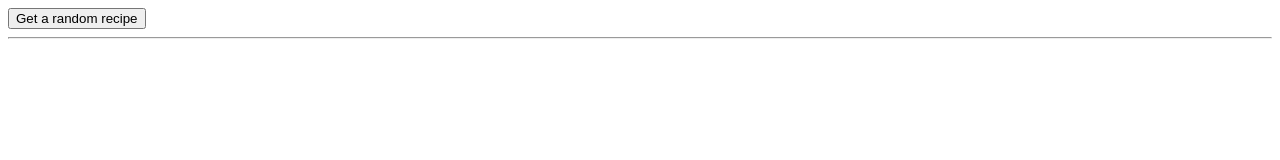
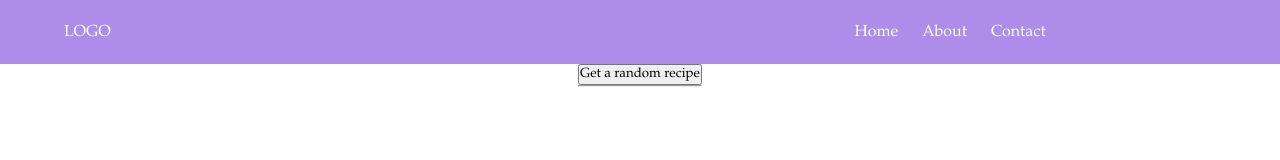
Before and after one commit to gabrielSantillo/Js-Recipe-API-Practice, a plain HTML site: page index.html in a window 1280 px wide. Drawn offline with nearby package versions, Linux system fonts and the light colour scheme.

Commit message:
Adding style to the header

```diff
--- /dev/null
+++ b/css/style.scss
@@ -0,0 +1,38 @@
+* {
+    margin: 0;
+    padding: 0;
+    font-family: "Garamond", "Lucida Sans", "Lucida Sans Regular", "Lucida Grande", "Lucida Sans Unicode", Geneva, Verdana, sans-serif;
+  }
+
+  body {
+    min-height: 100vh;
+    place-items: center;
+    width: 100%;
+  }
+
+  img, svg, iframe {
+    width: 100%;
+}
+
+header {
+    display: grid;
+    grid-template-columns: 1fr 1fr;
+    background-color: #AD8CEA;
+    height: 8vh;
+    width: 100%;
+    place-items: center;
+
+    >#header_logo {
+        justify-self: start;
+        margin-left: 10%;
+        color: white;
+    }
+
+    >#header_links {
+        >a {
+            margin-right: 20px;
+            text-decoration: none;
+            color: white;
+        }
+    }
+}
--- a/index.html
+++ b/index.html
@@ -9,7 +9,19 @@
     <link rel="stylesheet" href="css/style.css" />
   </head>
   <body>
-    <header></header>
+    <header>
+      <div id="header_logo">
+        <p>LOGO</p>
+      </div>
+
+      <div id="header_links">
+        <a href="#">Home</a>
+        <a href="#">About</a>
+        <a href="#">Contact</a>
+      </div>
+
+    </header>
+
     <main>
       <article>
         <button id="random_recipe_button">Get a random recipe</button>
--- a/js/app.js
+++ b/js/app.js
@@ -1,7 +1,8 @@
 function post_success(response) {
-let recipe_section = document.getElementById(`recipe_section`);
-recipe_section.insertAdjacentHTML(`afterbegin`,
-`
+  let recipe_section = document.getElementById(`recipe_section`);
+  recipe_section.insertAdjacentHTML(
+    `afterbegin`,
+    `
 <article class="recipe_cards">
     <h3>${response[`data`][`meals`][0][`strMeal`]}</h3>
     <img src="${response[`data`][`meals`][0][`strMealThumb`]}">
@@ -9,11 +10,15 @@ recipe_section.insertAdjacentHTML(`afterbegin`,
     <p>${response[`data`][`meals`][0][`strArea`]}</p>
     <p>${response[`data`][`meals`][0][`strInstructions`]}</p>
 </article>
-`)
+`
+  );
 }
 
 function post_failure(error) {
-
+  document.body.insertAdjacentHTML(
+    `beforeend`,
+    `Sorry, click the button again.`
+  );
 }
 
 function randomRecipe(details) {
```
Also changed, not shown: css/style.css, 1 other file.
